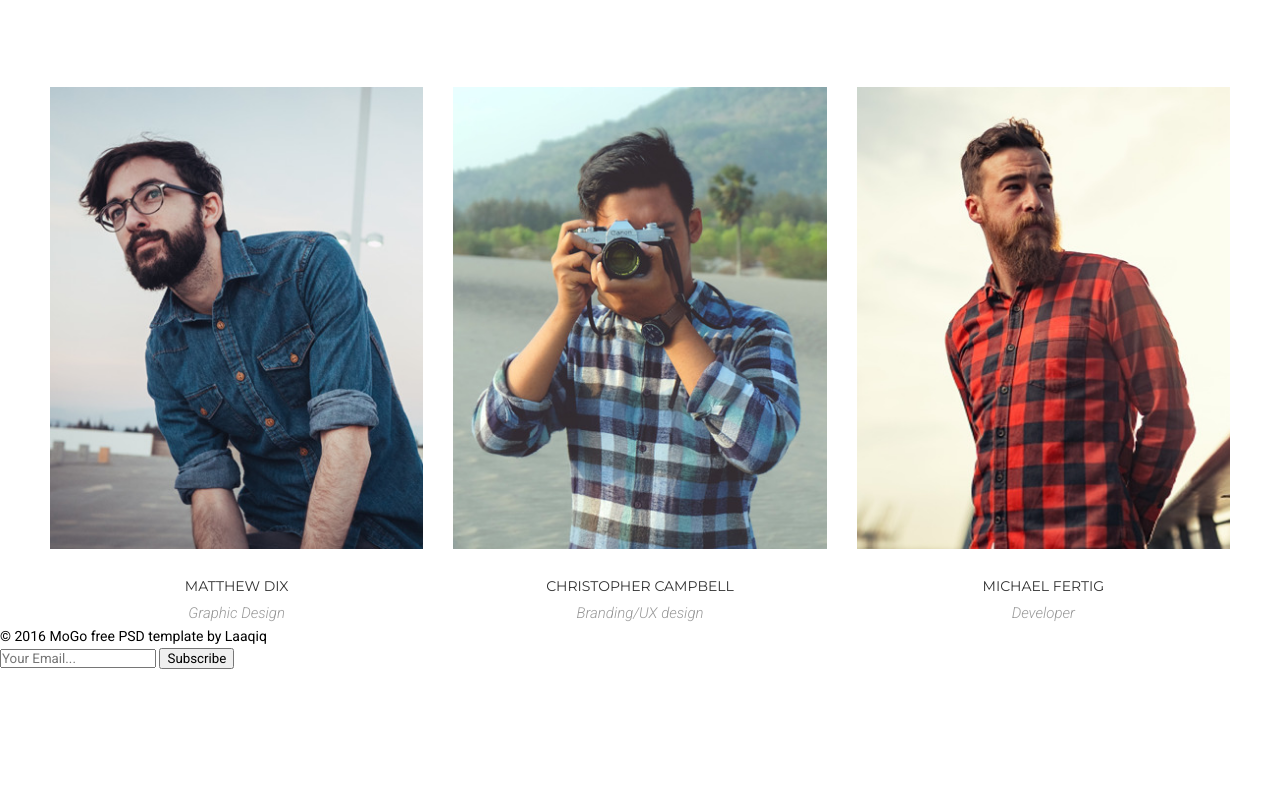
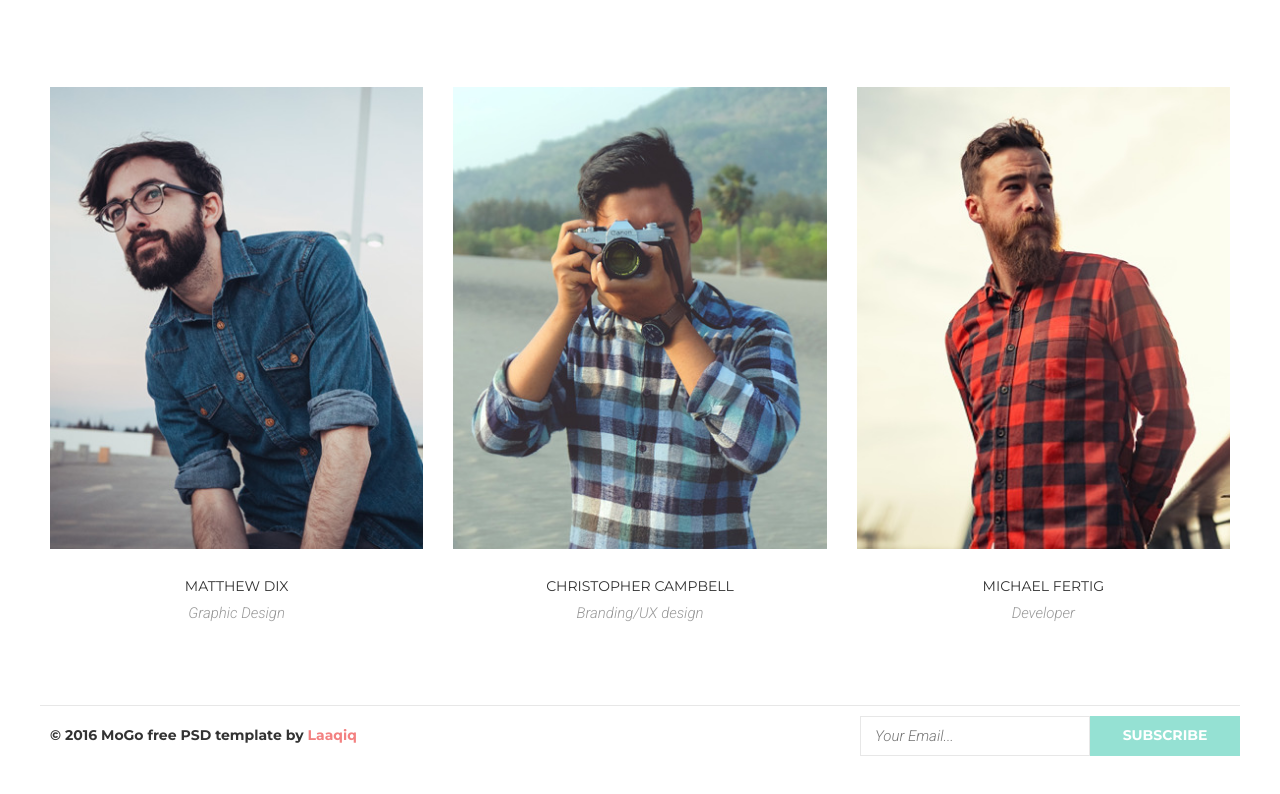
Before and after one commit to MarinaTripetska/MoGo_Creative_Template, a plain HTML site: page index.html in a window 1280 px wide. Shown: the part 1777-2571 px from the top of the page. Before the commit the page ends 2446 px from the top, so only its background shows below. Drawn offline with Linux system fonts and the light colour scheme; files whose address does not match are found by name.

Commit message:
feat: add footer styles

```diff
--- a/index.html
+++ b/index.html
@@ -442,12 +442,13 @@
       </section>
     </main>
 
-    <footer>
-      <p>
+    <footer class="footer">
+      <p class="footer__info">
         &copy;
         <time datetime="2016">2016</time>
         MoGo free PSD template by
         <a
+          class="footer__author-link"
           href="#"
           target="_blank"
           rel="noopener noreferrer"
@@ -456,16 +457,20 @@
         >
       </p>
 
-      <form action="address_of_script_or_server" method="POST">
+      <form
+        class="subscribe-form"
+        action="address_of_script_or_server"
+        method="POST"
+      >
         <input
-          class="input"
+          class="subscribe-form__input"
           name="email"
           title="Enter your e-mail"
           type="email"
           placeholder="Your Email..."
           required
         />
-        <button type="submit">Subscribe</button>
+        <button class="subscribe-form__submit" type="submit">Subscribe</button>
       </form>
     </footer>
   </body>
--- /dev/null
+++ b/styles/sass/components/_footer.scss
@@ -0,0 +1,18 @@
+.footer {
+  @extend %container;
+  @include flex-container;
+  padding-top: 10px;
+  padding-bottom: 40px;
+  padding-right: 0px;
+  border-top: 1px solid $border-color;
+
+  &__info {
+    font-family: $title-font;
+    font-weight: 700;
+    color: $txt-color-dark;
+  }
+
+  &__author-link {
+    color: $gradient-color-second;
+  }
+}
--- /dev/null
+++ b/styles/sass/components/_subscribe-form.scss
@@ -0,0 +1,36 @@
+.subscribe-form {
+  display: flex;
+
+  flex-wrap: nowrap;
+
+  &__input {
+    width: 230px;
+    height: 40px;
+    padding-left: 14px;
+
+    font-family: $text-font;
+    font-weight: 300;
+    font-style: italic;
+    font-size: 15px;
+    line-height: 1.6;
+
+    color: $txt-color-secondary;
+    background-color: $txt-color-white;
+    border: 1px solid $border-color;
+  }
+
+  &__submit {
+    @extend %btn;
+    width: 150px;
+    height: 40px;
+
+    font-family: $title-font;
+    font-weight: 700;
+    font-size: 14px;
+    line-height: 1.71;
+    text-transform: uppercase;
+
+    color: $txt-color-white;
+    background-color: $background;
+  }
+}
--- a/styles/sass/components/_team.scss
+++ b/styles/sass/components/_team.scss
@@ -1,5 +1,6 @@
 .team {
   padding-top: 85px;
+  padding-bottom: 80px;
 
   &__container {
     @extend %container;
@@ -9,7 +10,6 @@
     @include flex-container;
     flex-direction: column;
     gap: 12px;
-    // color: $txt-color-dark;
 
     &::after {
       @extend %title-underline;
--- a/styles/sass/main.scss
+++ b/styles/sass/main.scss
@@ -8,3 +8,5 @@
 @import "components/banner";
 @import "components/services";
 @import "components/team";
+@import "components/footer";
+@import "components/subscribe-form";
--- a/styles/sass/utils/_variables.scss
+++ b/styles/sass/utils/_variables.scss
@@ -9,6 +9,7 @@ $txt-color-dark: #333;
 $txt-color-secondary: #999;
 
 $background: #95e1d3;
+$border-color: #e7e7e7;
 
 $gradient-color-first: #fce38a;
 $gradient-color-second: #f38181;
```
Also changed, not shown: styles/css/main.css, styles/css/main.min.css, 2 other files.
